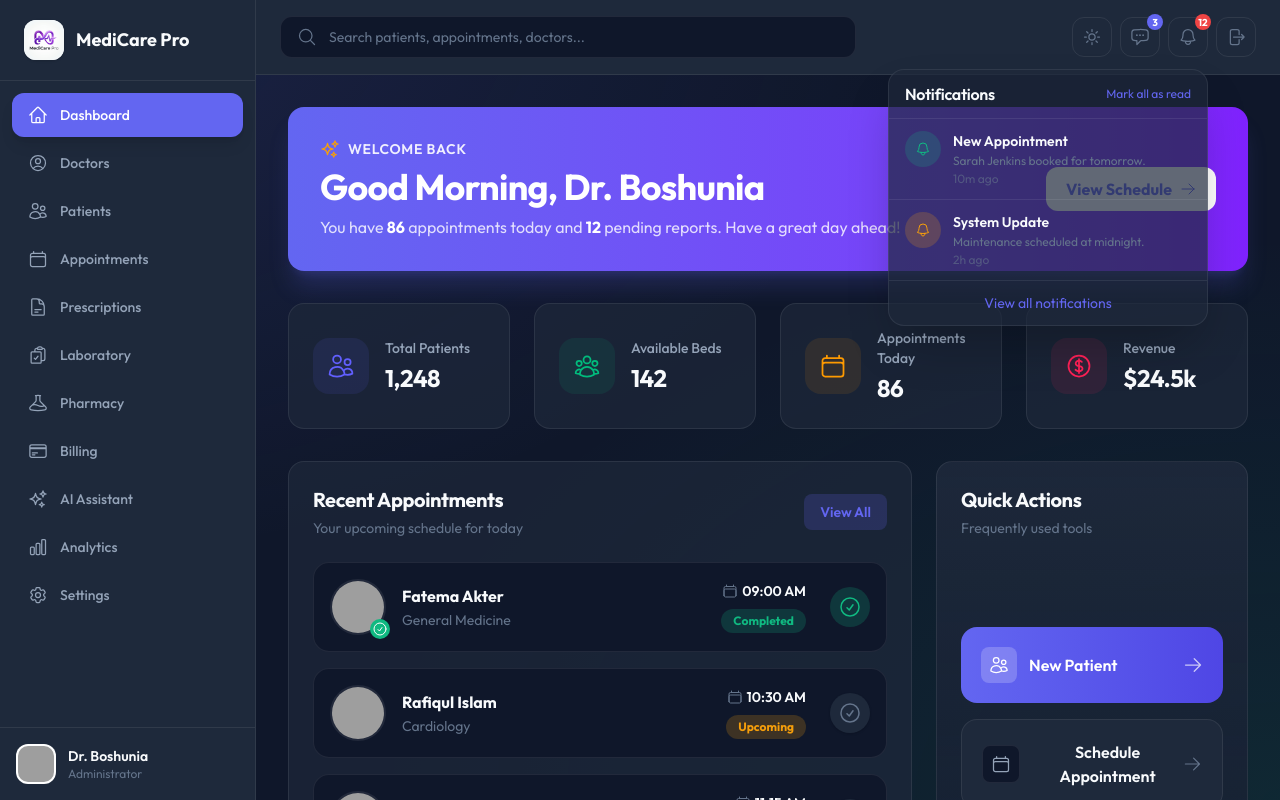
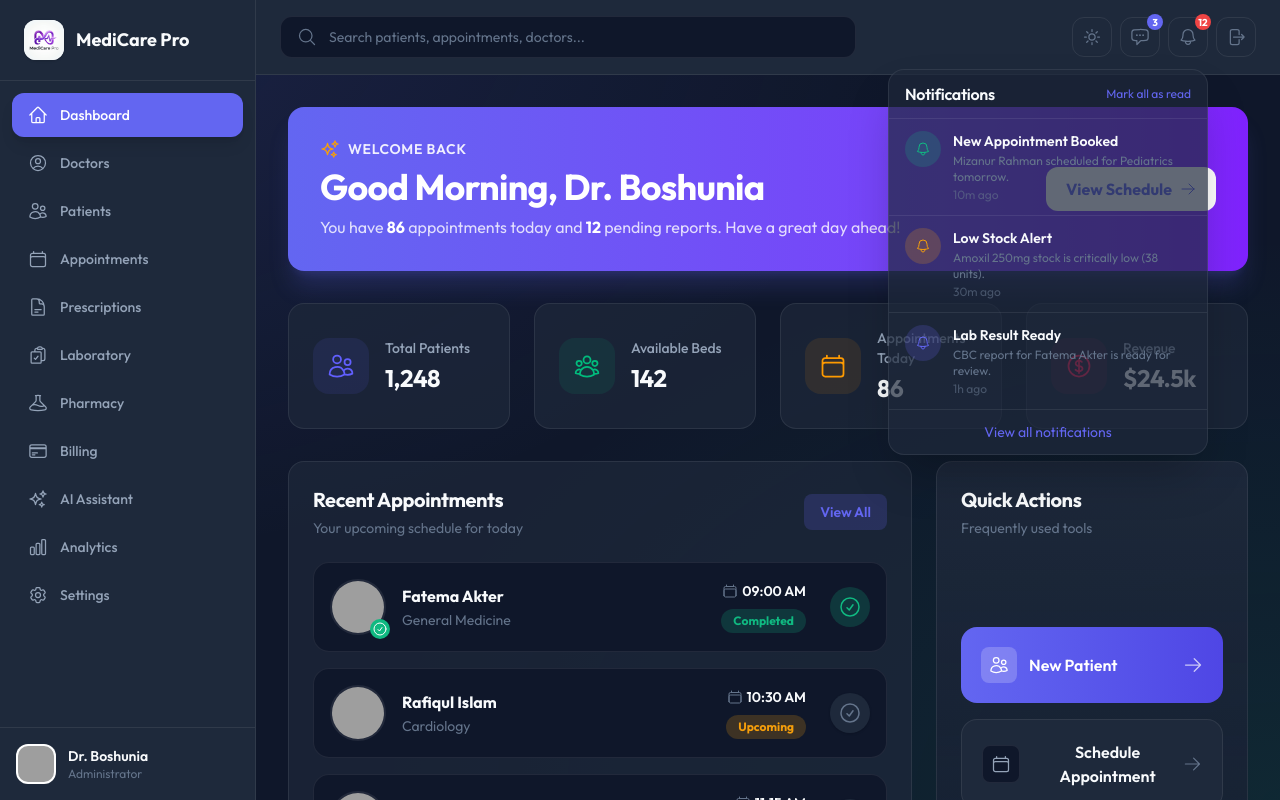
Before and after one commit to Rakibboshunia/MediCare-Pro, a Next.js app: page / in a window 1280 px wide. Both pictures are taken after a click on the button "12". Shown: the top 800 px of the page. Built offline with nearby package versions, Linux system fonts and the light colour scheme; grey boxes are pictures that could not be loaded.

Commit message:
feat: update messages and notifications with realistic names

```diff
--- a/src/components/Header.tsx
+++ b/src/components/Header.tsx
@@ -76,9 +76,10 @@ export default function Header() {
               </div>
               <div className="flex flex-col">
                 {[
-                  { avatar: 'D', title: 'Dr. Smith', desc: 'Please review patient PT-001\'s report.', time: '2m ago' },
-                  { avatar: 'A', title: 'Admin', desc: 'Meeting at 3 PM.', time: '1h ago' },
-                ].map((item) => (
+                   { avatar: 'K', title: 'Dr. Karim Hossain', desc: "Please review patient PT-002's Lipid Profile report.", time: '5m ago' },
+                   { avatar: 'R', title: 'Dr. Rashida Khanam', desc: 'Patient Fatema Akter needs follow-up appointment.', time: '1h ago' },
+                   { avatar: 'A', title: 'Admin Office', desc: 'Staff meeting scheduled at 3 PM today.', time: '2h ago' },
+                 ].map((item) => (
                   <div key={item.title} className="flex items-start gap-3 px-4 py-3 border-b border-border transition-colors hover:bg-bg-primary cursor-pointer">
                     <div className="w-9 h-9 rounded-full bg-accent-primary text-white flex items-center justify-center font-bold text-sm shrink-0">
                       {item.avatar}
@@ -116,9 +117,10 @@ export default function Header() {
               </div>
               <div className="flex flex-col">
                 {[
-                  { bgClass: 'bg-success-light', colorClass: 'text-success', title: 'New Appointment', desc: 'Sarah Jenkins booked for tomorrow.', time: '10m ago' },
-                  { bgClass: 'bg-warning-light', colorClass: 'text-warning', title: 'System Update', desc: 'Maintenance scheduled at midnight.', time: '2h ago' },
-                ].map((item) => (
+                   { bgClass: 'bg-success-light', colorClass: 'text-success', title: 'New Appointment Booked', desc: 'Mizanur Rahman scheduled for Pediatrics tomorrow.', time: '10m ago' },
+                   { bgClass: 'bg-warning-light', colorClass: 'text-warning', title: 'Low Stock Alert', desc: 'Amoxil 250mg stock is critically low (38 units).', time: '30m ago' },
+                   { bgClass: 'bg-accent-light', colorClass: 'text-accent-primary', title: 'Lab Result Ready', desc: 'CBC report for Fatema Akter is ready for review.', time: '1h ago' },
+                 ].map((item) => (
                   <div key={item.title} className="flex items-start gap-3 px-4 py-3 border-b border-border transition-colors hover:bg-bg-primary cursor-pointer">
                     <div className={`w-9 h-9 rounded-full flex items-center justify-center shrink-0 ${item.bgClass} ${item.colorClass}`}>
                       <BellIcon className="w-4 h-4" />
```
